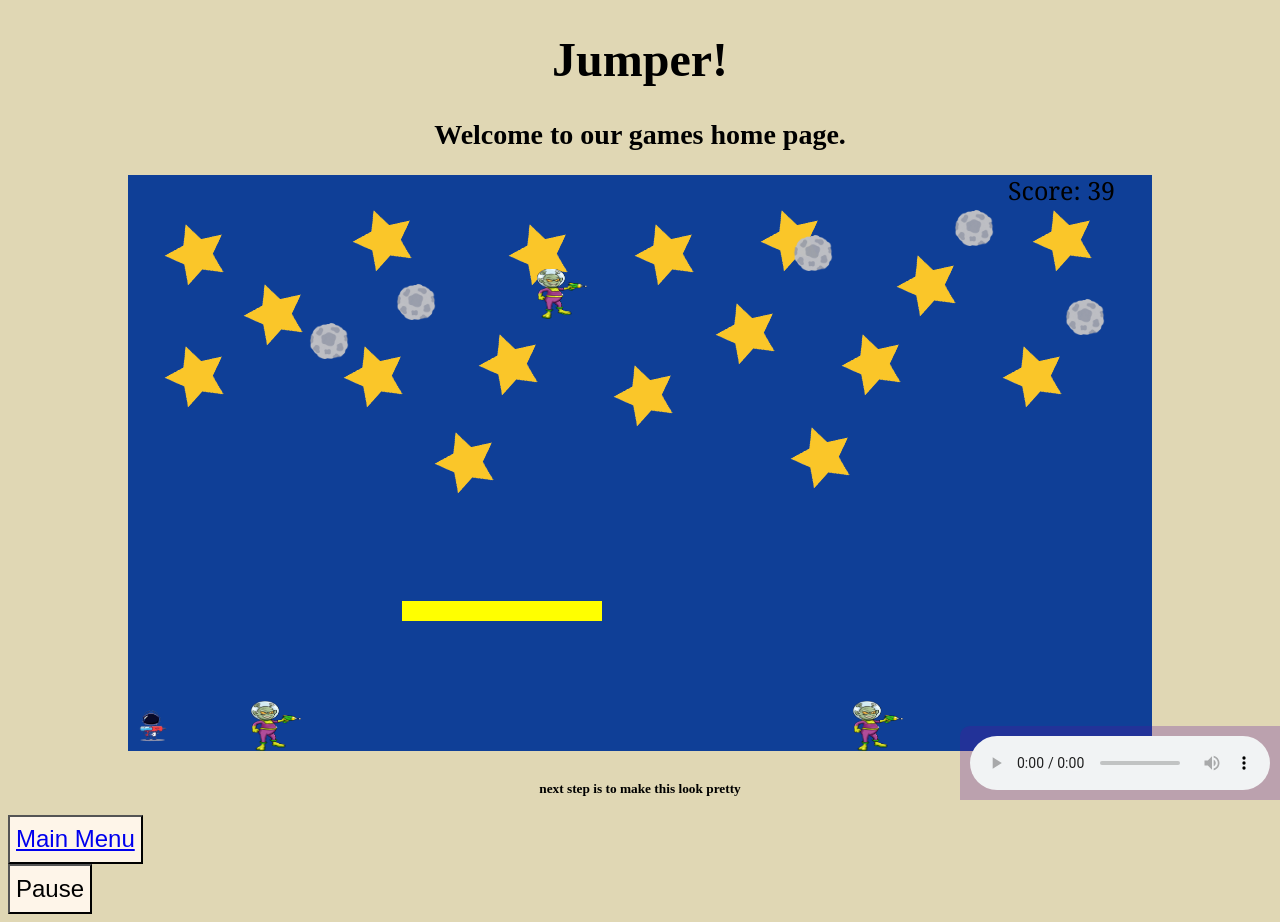
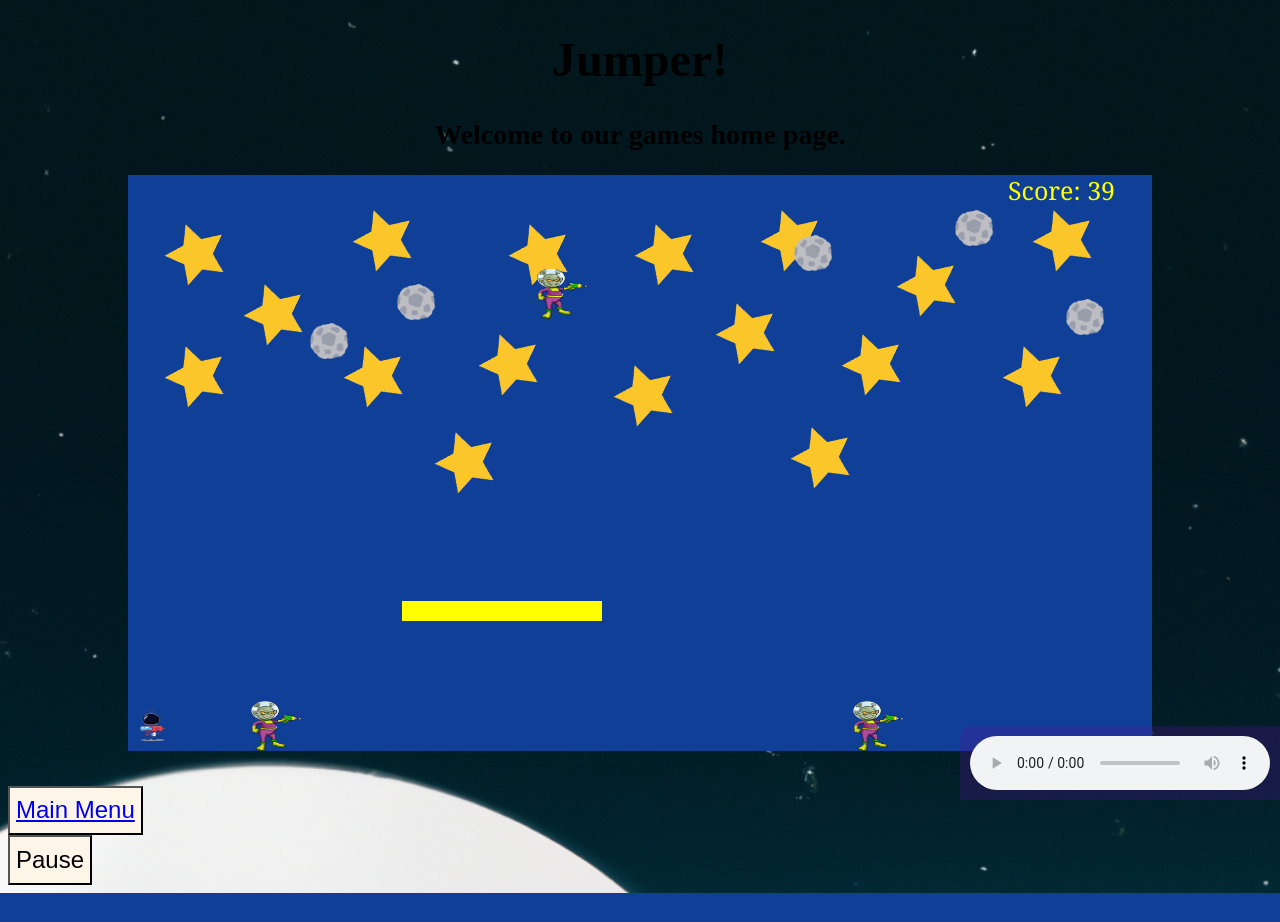
Before and after one commit to Beefman64/zeeet, a Flask app: page /gamePage in a window 1280 px wide. After the commit the page ends 893 px from the top, so only its background shows below. Run offline with Flask 3, Linux system fonts and the light colour scheme.

Commit message:
changing background

```diff
--- a/static/index.js
+++ b/static/index.js
@@ -349,7 +349,7 @@ class scoreTimer{
     this.frame = 0
 }
 draw(){
-    c.fillStyle = 'black'
+    c.fillStyle = 'yellow'
     c.font="25px Georgia";
     c.fillText('Score: '+ this.score, 880, 25);
 }
@@ -366,7 +366,7 @@ const timer = new scoreTimer({
     x:100,
     y:100,
 })
-var frameNo = 0
+//var frameNo = 0
 
 const background = new img({ // changing this image will load a differnt background
     position: {
--- a/static/style.css
+++ b/static/style.css
@@ -1,7 +1,12 @@
 body {
-    background-color:rgba(194, 175, 105, 0.499);
-    color: rgb(0, 0, 0);
-  }
+    background-image: url('static/image/space.png');
+    background-repeat: no-repeat;
+    background-attachment: fixed;
+    background-size: cover;
+    color: rgb(50, 120, 47);
+}
+
+
 
   h1 {
     color: black;
--- a/templates/gamePage.html
+++ b/templates/gamePage.html
@@ -2,9 +2,10 @@
 {% block content %}
   <div class="jumbo">
     <link rel="stylesheet" href="{{ url_for('static', filename='style.css') }}">
+
     <h2>Welcome to our games home page.<h2>
          <canvas></canvas>
-    <h4>next step is to make this look pretty</h4>
+    <p></p>
   </div>
   <button>
     <a href="http://127.0.0.1:5000">Main Menu</a>
@@ -14,7 +15,9 @@
   <script type="text/javascript" src="{{ url_for('static', filename='style.css') }}"></script>
 </head>
 
+
 <body>
+
   <div id="game-page">
     <button id="pause-btn">Pause</button>
   </div>
```
Also changed, not shown: static/image/space.png (added).
